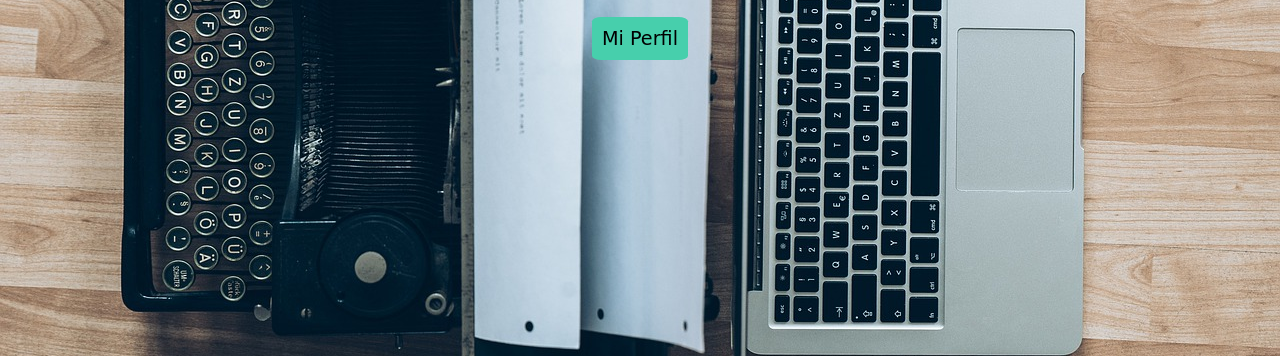
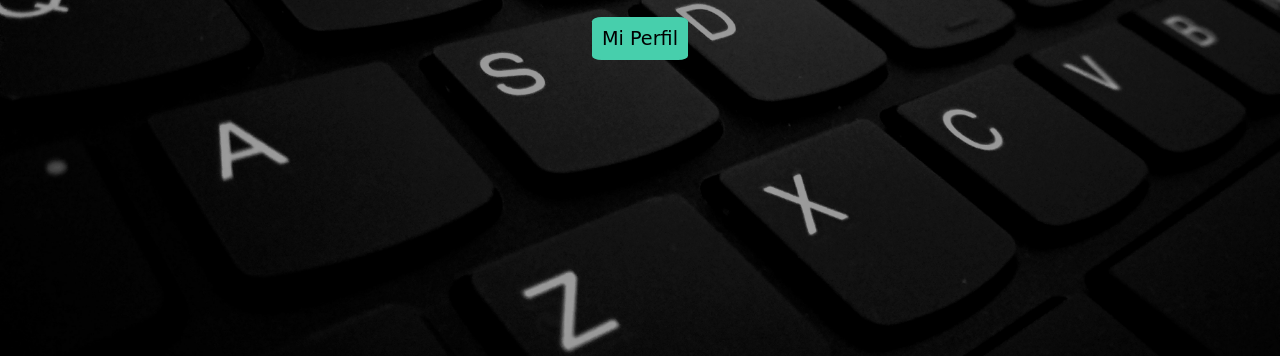
Before and after one commit to carlosgabo/C.V, a plain HTML site: page index.html in a window 1280 px wide. Shown: the part 444-800 px from the top of the page. Drawn offline with Linux system fonts and the light colour scheme; a web font is replaced by a local one.

Commit message:
cambio url de imagen de teclado

```diff
--- a/css/main.css
+++ b/css/main.css
@@ -86,7 +86,7 @@ nav .profile-link a {
 
 .main{
  height: 100%;
- background-image: url('../images/old-new.jpg');
+ background-image: url('/C.V/images/tecladonegro.jpg');
  background-size: cover;
  background-position: center;
  background-repeat: no-repeat;
```
